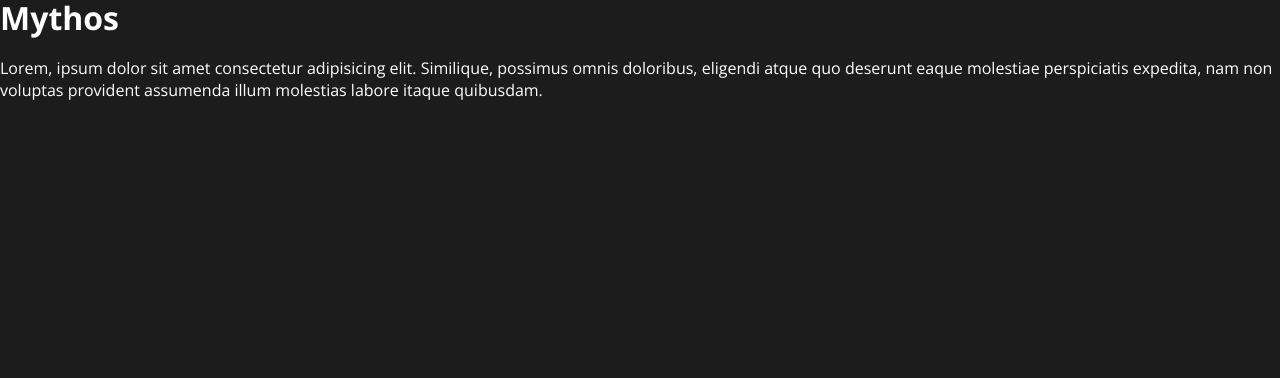
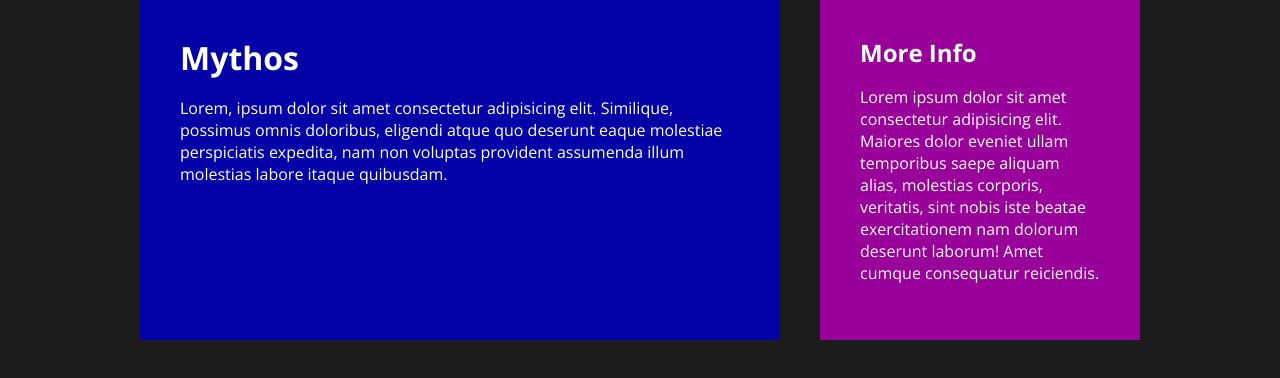
Before and after one commit to jakin6/saas, a plain HTML site: page index.html in a window 1280 px wide. Drawn offline with nearby package versions, Linux system fonts and the light colour scheme.

Commit message:
initial commit

```diff
--- a/app/scss/globals/_boilerplate.scss
+++ b/app/scss/globals/_boilerplate.scss
@@ -14,4 +14,6 @@ body{
     font-family:u.$font;
     background-color:var(--background-color);
     color: var(--text-color);
+    // display: flex;
+    // justify-content: center;
 }
--- /dev/null
+++ b/app/scss/layout/_grid.scss
@@ -0,0 +1,27 @@
+.grid{
+   display: grid;
+   grid-template-columns: 1fr ;
+   grid-template-rows: auto auto;
+   gap:40px;
+//    max-width: 1000px;
+    width: min(100% - 40px,1000px);
+   margin-inline:  auto ;
+
+   @media (min-width:900px){
+    grid-template-columns: 2fr 1fr;
+    grid-template-rows: auto;
+   }
+   @media (max-width:899px){
+    padding-left: 20px;
+    padding-right: 20px;
+   }
+   &__main, &__sidebar{
+    padding: 40px;
+   }
+    &__main{
+        background-color: hsl(240, 99%, 33%)
+    }
+    &__sidebar{
+        background-color: hsl(300, 100%, 30%)
+    }
+}
--- /dev/null
+++ b/app/scss/layout/_index.scss
@@ -0,0 +1 @@
+@forward 'grid';
--- a/app/scss/style.scss
+++ b/app/scss/style.scss
@@ -1 +1,2 @@
 @forward 'globals';
+@forward 'layout';
--- a/index.html
+++ b/index.html
@@ -12,8 +12,22 @@
     <script src="/app/js/script.js"></script>
 </head>
 <body>
-    <h1>Mythos</h1>
-    Lorem, ipsum dolor sit amet consectetur adipisicing elit. Similique, possimus omnis doloribus, eligendi atque quo deserunt eaque molestiae perspiciatis expedita, nam non voluptas provident
-    assumenda illum molestias labore itaque quibusdam.
+    <div class="grid" >
+        <main class="grid__main">
+            <h1>Mythos</h1>
+            <p>
+            Lorem, ipsum dolor sit amet consectetur adipisicing elit. Similique, possimus omnis doloribus, eligendi atque quo deserunt eaque molestiae perspiciatis expedita, nam non voluptas provident
+            assumenda illum molestias labore itaque quibusdam.
+            </p>
+        </main>
+        <aside class="grid__sidebar">
+            <h2>More Info</h2>
+            <p>Lorem ipsum dolor sit amet consectetur
+                 adipisicing elit. Maiores dolor eveniet ullam temporibus saepe aliquam alias, molestias corporis, veritatis, sint nobis
+                  iste beatae exercitationem nam dolorum deserunt laborum! Amet cumque consequatur reiciendis.
+            </p>
+        </aside>
+    </div>
+
 </body>
 </html>
```
Also changed, not shown: dist/style.css, 1 other file.
